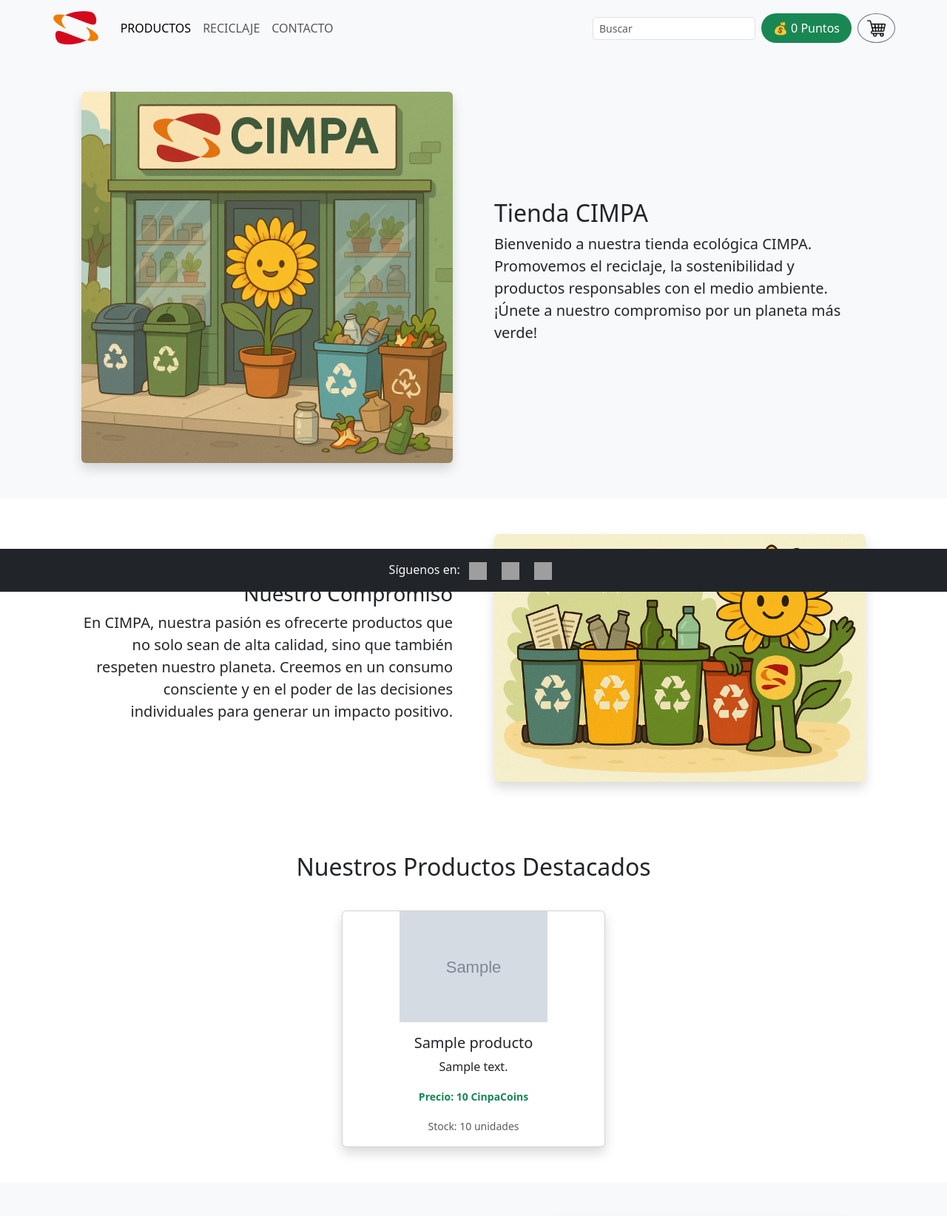
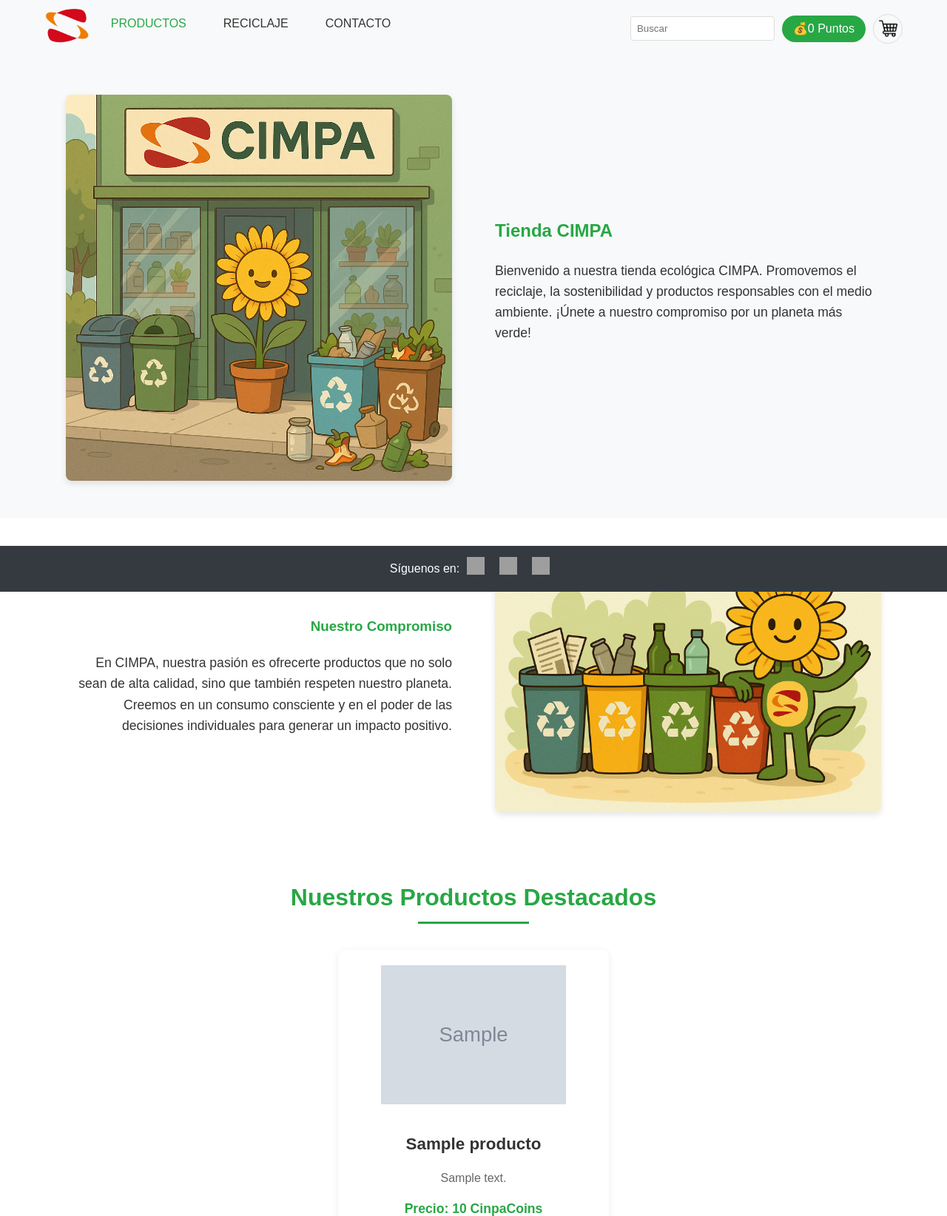
Before and after one commit to gregory2023/TiendaCimpa, a PHP site: page /view/menu.php in a window 1280 px wide. Shown: the top 1644 px of the page at 74% size. Run offline with PHP 8.4, Linux system fonts and the light colour scheme; tables that the repository leaves empty or names only in its code hold one stand-in row (values such as "Sample post"); grey boxes marked "Sample" are stand-in pictures; grey boxes are pictures that could not be loaded.

Commit message:
Volvemos a CSS

```diff
--- /dev/null
+++ b/assets/css/menu.css
@@ -0,0 +1,410 @@
+/* Estilos generales */
+* {
+    margin: 0;
+    padding: 0;
+    box-sizing: border-box;
+}
+
+body {
+    font-family: Arial, Helvetica, sans-serif;
+    line-height: 1.6;
+    color: #333;
+    padding-bottom: 60px; /* Espacio para el footer */
+}
+
+a {
+    text-decoration: none;
+    color: #333;
+}
+
+img {
+    max-width: 100%;
+}
+
+/* Header y navegación */
+.site-header {
+    background-color: #fff;
+    box-shadow: 0 2px 5px rgba(0,0,0,0.1);
+    padding: 10px 0;
+}
+
+header nav {
+    display: flex;
+    justify-content: space-between;
+    align-items: center;
+    max-width: 1200px;
+    margin: 0 auto;
+    padding: 0 20px;
+}
+
+.navbar-brand img {
+    height: 50px;
+}
+
+.navbar-toggler {
+    display: none;
+    background: none;
+    border: none;
+    cursor: pointer;
+}
+
+#navbarNav {
+    display: flex;
+    justify-content: space-between;
+    width: 100%;
+}
+
+.navbar-nav {
+    display: flex;
+    list-style: none;
+}
+
+.nav-item {
+    margin: 0 15px;
+}
+
+.nav-link {
+    padding: 5px 10px;
+    color: #333;
+    font-weight: 500;
+    transition: color 0.3s;
+}
+
+.nav-link:hover, .nav-link.active {
+    color: #28a745;
+}
+
+.d-flex {
+    display: flex;
+    align-items: center;
+}
+
+.form-control {
+    padding: 8px;
+    border: 1px solid #ddd;
+    border-radius: 4px;
+    margin-right: 10px;
+}
+
+.puntos-empleado {
+    background-color: #28a745;
+    color: white;
+    padding: 5px 15px;
+    border-radius: 20px;
+    margin-right: 10px;
+    text-decoration: none;
+    display: flex;
+    align-items: center;
+}
+
+.icon-btn {
+    background: none;
+    border: 1px solid #ddd;
+    width: 40px;
+    height: 40px;
+    border-radius: 50%;
+    display: flex;
+    align-items: center;
+    justify-content: center;
+    transition: background-color 0.3s;
+}
+
+.icon-btn:hover {
+    background-color: #f8f9fa;
+}
+
+/* Secciones principales */
+main section {
+    padding: 50px 0;
+}
+
+.container {
+    max-width: 1200px;
+    margin: 0 auto;
+    padding: 0 20px;
+}
+
+.d-flex {
+    display: flex;
+}
+
+.justify-content-around {
+    justify-content: space-around;
+}
+
+.align-items-center {
+    align-items: center;
+}
+
+.flex-row-reverse {
+    flex-direction: row-reverse;
+}
+
+.text-center {
+    text-align: center;
+}
+
+.text-md-start {
+    text-align: left;
+}
+
+.text-md-end {
+    text-align: right;
+}
+
+.img-fluid {
+    max-width: 100%;
+    height: auto;
+}
+
+.rounded {
+    border-radius: 8px;
+}
+
+.shadow {
+    box-shadow: 0 4px 8px rgba(0,0,0,0.1);
+}
+
+.bg-light {
+    background-color: #f8f9fa;
+}
+
+.bg-white {
+    background-color: #fff;
+}
+
+h2, h3 {
+    margin-bottom: 20px;
+    color: #28a745;
+}
+
+.lead {
+    font-size: 1.1rem;
+    margin-bottom: 20px;
+}
+
+/* Productos destacados */
+.productos-destacados {
+    padding: 40px 0;
+}
+
+.productos-destacados h2 {
+    color: #28a745;
+    font-size: 2rem;
+    text-align: center;
+    margin-bottom: 30px;
+    position: relative;
+}
+
+.productos-destacados h2:after {
+    content: "";
+    position: absolute;
+    left: 50%;
+    bottom: -10px;
+    transform: translateX(-50%);
+    width: 150px;
+    height: 3px;
+    background-color: #28a745;
+}
+
+.row {
+    display: flex;
+    flex-wrap: wrap;
+    justify-content: center;
+    margin: 30px -15px 0;
+}
+
+.col {
+    padding: 15px;
+    flex: 0 0 33.333333%;
+    max-width: 33.333333%;
+}
+
+.card {
+    background-color: #fff;
+    border-radius: 10px;
+    overflow: hidden;
+    box-shadow: 0 2px 10px rgba(0,0,0,0.08);
+    height: 100%;
+    transition: all 0.3s ease;
+    display: flex;
+    flex-direction: column;
+    align-items: center;
+    padding: 15px;
+    text-align: center;
+}
+
+.card:hover {
+    transform: translateY(-5px);
+    box-shadow: 0 10px 20px rgba(0,0,0,0.15);
+}
+
+.card-img-top {
+    width: 80%;
+    height: 200px;
+    max-width: 250px;
+    object-fit: contain;
+    margin-bottom: 15px;
+}
+
+.card-body {
+    padding: 15px 10px;
+    display: flex;
+    flex-direction: column;
+    align-items: center;
+    width: 100%;
+}
+
+.card-title {
+    margin-bottom: 15px;
+    font-size: 1.4rem;
+    font-weight: 600;
+    color: #333;
+    text-align: center;
+}
+
+.card-text {
+    margin-bottom: 15px;
+    color: #666;
+    text-align: center;
+    font-size: 1rem;
+}
+
+.text-success {
+    color: #28a745;
+    font-size: 1.1rem;
+    font-weight: bold;
+    margin: 10px 0;
+}
+
+.fw-bold {
+    font-weight: bold;
+}
+
+.text-muted {
+    color: #6c757d;
+    font-size: 0.9rem;
+}
+
+/* Footer */
+.footerz {
+    background-color: #343a40;
+    color: white;
+    padding: 15px 0;
+    position: fixed;
+    bottom: 0;
+    width: 100%;
+}
+
+.footerz .container {
+    display: flex;
+    justify-content: center;
+    align-items: center;
+}
+
+.footerz a {
+    margin: 0 10px;
+    transition: transform 0.3s;
+}
+
+.footerz a:hover {
+    transform: scale(1.2);
+}
+
+.text-light {
+    color: white;
+}
+
+.mx-2 {
+    margin-left: 8px;
+    margin-right: 8px;
+}
+
+/* Responsive */
+@media (max-width: 992px) {
+    .navbar-toggler {
+        display: block;
+    }
+
+    #navbarNav {
+        position: absolute;
+        top: 70px;
+        left: 0;
+        right: 0;
+        background-color: white;
+        flex-direction: column;
+        padding: 20px;
+        box-shadow: 0 5px 10px rgba(0,0,0,0.1);
+        display: none;
+    }
+
+    #navbarNav.show {
+        display: flex;
+    }
+
+    .navbar-nav {
+        flex-direction: column;
+        margin-bottom: 15px;
+    }
+
+    .nav-item {
+        margin: 5px 0;
+    }
+
+    .d-flex {
+        flex-direction: column;
+        align-items: flex-start;
+    }
+
+    .form-control, .puntos-empleado, .icon-btn {
+        margin-bottom: 10px;
+    }
+}
+
+@media (max-width: 768px) {
+    .container > .d-flex {
+        flex-direction: column;
+    }
+
+    .container > .d-flex > * {
+        max-width: 100% !important;
+        margin-bottom: 30px;
+    }
+
+    .flex-row-reverse {
+        flex-direction: column;
+    }
+
+    .text-md-start, .text-md-end {
+        text-align: center;
+    }
+
+    .col {
+        flex: 0 0 50%;
+        max-width: 50%;
+    }
+
+    .card {
+        margin: 0 auto;
+        max-width: 320px;
+    }
+
+    .card-img-top {
+        height: 180px;
+    }
+}
+
+@media (max-width: 576px) {
+    .col {
+        flex: 0 0 100%;
+        max-width: 100%;
+    }
+
+    .footerz .container {
+        flex-direction: column;
+    }
+
+    .footerz a {
+        margin: 5px;
+    }
+}
--- a/view/menu.php
+++ b/view/menu.php
@@ -4,25 +4,7 @@
     <meta charset="UTF-8">
     <meta name="viewport" content="width=device-width, initial-scale=1.0">
     <title>Tienda Ecológica CIMPA</title>
-    <link href="https://cdn.jsdelivr.net/npm/bootstrap@5.3.2/dist/css/bootstrap.min.css" rel="stylesheet" integrity="sha384-T3c6CoIi6uLrA9TneNEoa7RxnatzjcDSCmG1MXxSR1GAsXEV/Dwwykc2MPK8M2HN" crossorigin="anonymous">
     <link rel="stylesheet" href="../assets/css/menu.css">
-    <style>
-        /* Estilos adicionales para ajustar la visualización de los productos */
-        .card-img-top {
-            max-height: 150px; /* Ajusta esta altura según necesites */
-            object-fit: contain; /* O cover, dependiendo de cómo quieras que se ajuste la imagen */
-        }
-        .card {
-            display: flex;
-            flex-direction: column;
-        }
-        .card-body {
-            flex-grow: 1;
-            display: flex;
-            flex-direction: column;
-            justify-content: space-between;
-        }
-    </style>
 </head>
 <body>
 <?php
```
